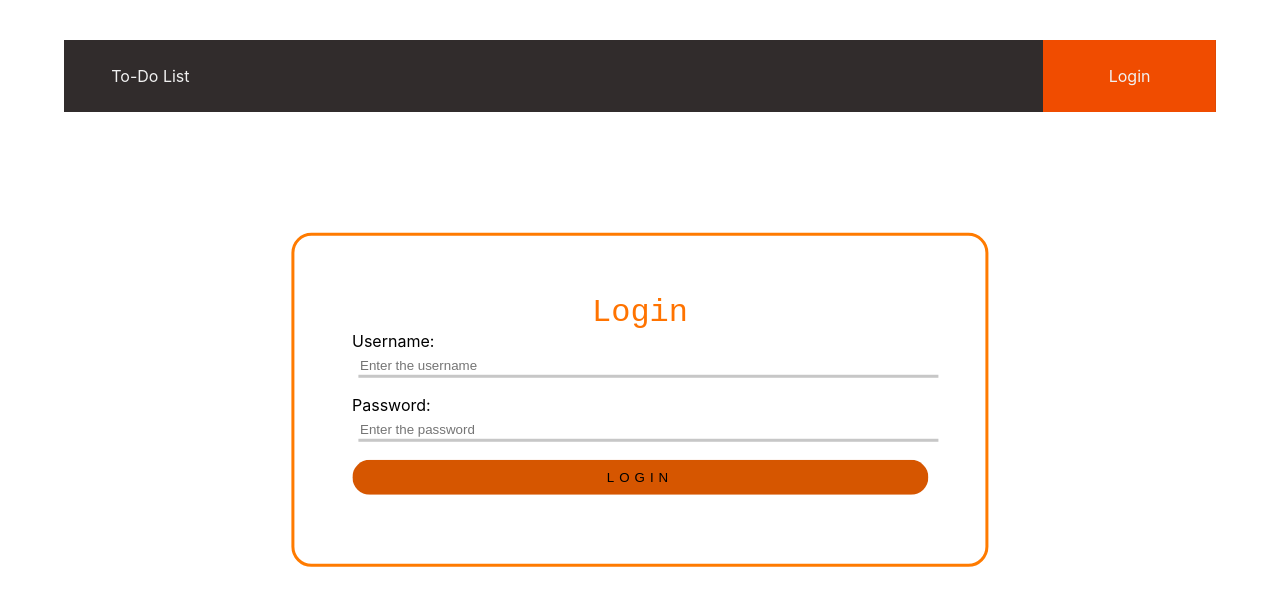
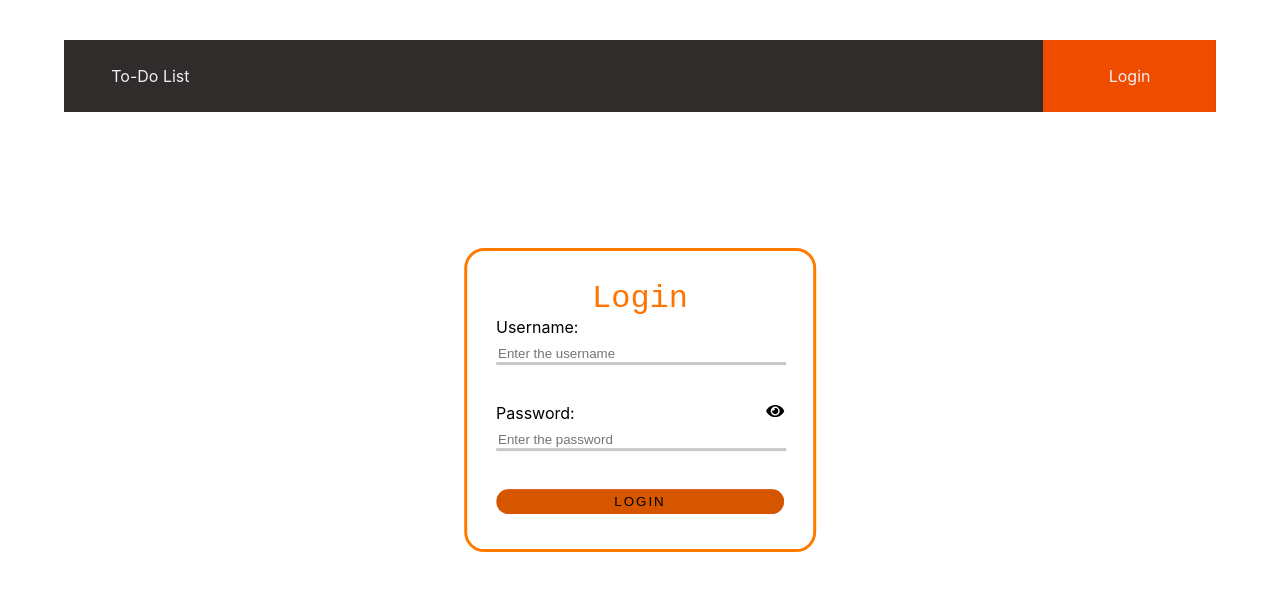
Before and after one commit to Dan3410/To-Do-List, a React (Create React App) app in the folder FrontEnd/: page / in a window 1280 px wide. Shown: the top 606 px of the page. Built offline with nearby package versions, Linux system fonts and the light colour scheme.

Commit message:
Added hide and show password. Modified login screen

```diff
--- a/FrontEnd/src/Screens/Folders_List/Folders_List.jsx
+++ b/FrontEnd/src/Screens/Folders_List/Folders_List.jsx
@@ -94,7 +94,6 @@ function Folder_List(props) {
           </div>
           <div className="folder-list__buttons">
             <form onSubmit={addNewFolderItem} className="folder-list__add">
-              <div>
                 <input
                   type="text"
                   className="input-format"
@@ -103,7 +102,6 @@ function Folder_List(props) {
                   onChange={handleChangeNewFolder}
                   placeholder="Insert new Folder's Title"
                 />
-              </div>
               <button
                 type="submit"
                 className="button-format folder-list__add__button"
--- a/FrontEnd/src/Screens/Login/Login.jsx
+++ b/FrontEnd/src/Screens/Login/Login.jsx
@@ -1,6 +1,8 @@
 import "./Login.scss";
 import { useState } from "react";
+import { faEye, faEyeSlash } from "@fortawesome/free-solid-svg-icons";
 import { Navigate, useNavigate } from "react-router";
+import { FontAwesomeIcon } from "@fortawesome/react-fontawesome";
 
 const user = { username: "user", password: "password" };
 
@@ -8,6 +10,18 @@ function Login(props) {
   const navigate = useNavigate();
   const [form, setForm] = useState({ username: "", password: "" });
   const [errorMessage, setErrorMessage] = useState("");
+  const [typeInput, setType] = useState("password");
+  const [showPassword, setShowPassword] = useState(false);
+
+  const showText = () => {
+    setType("text");
+    setShowPassword(true);
+  };
+
+  const hideText = () => {
+    setType("password");
+    setShowPassword(false);
+  };
 
   const login = (e) => {
     e.preventDefault();
@@ -53,10 +67,25 @@ function Login(props) {
             />
           </div>
           <div className="login-form__container">
-            <label>Password:</label> <br />
+            <label>Password:</label>
+            {!showPassword ? (
+              <FontAwesomeIcon
+                icon={faEye}
+                onClick={showText}
+                className="login__input--secret"
+              />
+            ) : null}
+            {showPassword ? (
+              <FontAwesomeIcon
+                icon={faEyeSlash}
+                onClick={hideText}
+                className="login__input--secret"
+              />
+            ) : null}
+            <br />
             <input
               className="input-format login__input"
-              type="text"
+              type={typeInput}
               name="password"
               value={form.password}
               placeholder={"Enter the password"}
@@ -72,7 +101,7 @@ function Login(props) {
         </div>
       </div>
     );
-  else return (<Navigate to={"/toDos"} replace />);
+  else return <Navigate to={"/toDos"} replace />;
 }
 
 export default Login;
--- a/FrontEnd/src/Screens/Login/Login.scss
+++ b/FrontEnd/src/Screens/Login/Login.scss
@@ -9,16 +9,16 @@
   position: absolute;
   top: 50%;
   left: 50%;
-  width: 50%;
+  width: 25%;
   -ms-transform: translate(-50%, -50%);
   transform: translate(-50%, -50%);
-  padding: 5%;
+  padding: 2.5%;
   border: 3px solid rgb(255, 123, 0);
   border-radius: 20px;
 }
 
 .login-form__container {
-  margin-bottom: 2%;
+  margin-bottom: 10%;
 }
 
 .login__title-container {
@@ -28,8 +28,7 @@
 
 
 .login__input {
-  margin-bottom: 4%;
-  width: 100%;
+  width: 99.3%;
 }
 
 .login__button {
@@ -37,5 +36,10 @@
   padding: 1.8%;
   text-transform: uppercase;
   border-radius: 20px;
-  letter-spacing: 5px;
+  letter-spacing: 2px;
 }
+
+.login__input--secret{
+  text-align: right;
+  float: right;
+}
--- a/FrontEnd/src/Screens/ToDos_List/ToDos_List.js
+++ b/FrontEnd/src/Screens/ToDos_List/ToDos_List.js
@@ -109,7 +109,7 @@ function ToDos_List(props) {
           })}
         </div>
         <div className="todo-list__buttons">
-          <form onSubmit={addNewToDoItem} className="list__add">
+          <form onSubmit={addNewToDoItem} className="todo-list__add">
             <div>
               <input
                 type="text"
--- a/FrontEnd/src/Screens/ToDos_List/ToDos_List.scss
+++ b/FrontEnd/src/Screens/ToDos_List/ToDos_List.scss
@@ -3,10 +3,13 @@
 @use '../../sharedStyles.scss/title.scss';
 @use '../../sharedStyles.scss/errorMessage.scss';
 
-
 .todo-list-format {
   height: 90%;
   width:100%;
+  text-align: center;
+}
+
+.todo-list-add{
   text-align: center;
 }
 
--- a/FrontEnd/src/sharedStyles.scss/input.scss
+++ b/FrontEnd/src/sharedStyles.scss/input.scss
@@ -6,8 +6,8 @@ $inputTextColor: rgb(0, 0, 0);
 .input-format {
     outline: none !important;
     background: transparent;
-    margin: 6px;
-    padding-bottom: 2px;
+    margin-top: 3%;
+    margin-bottom: 3%;
     border: none;
     border-bottom: $fieldBorderBottomFormat $fieldBorderBottomColorUnfocused;
     transition: border-bottom 0.5s ease-out;
```
